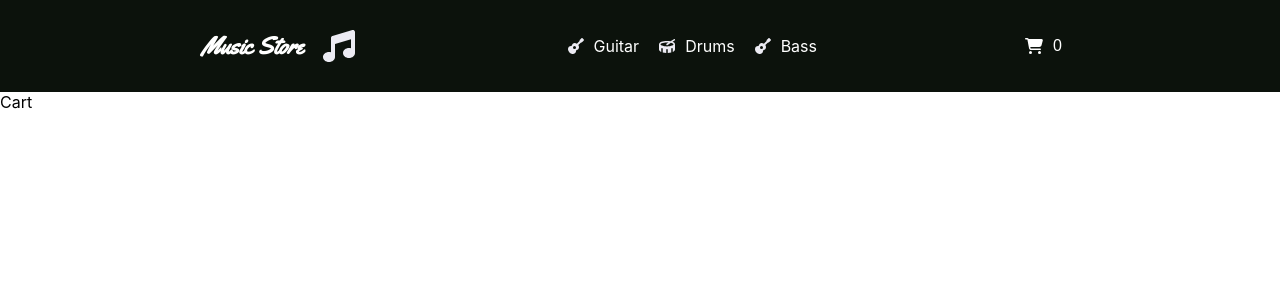
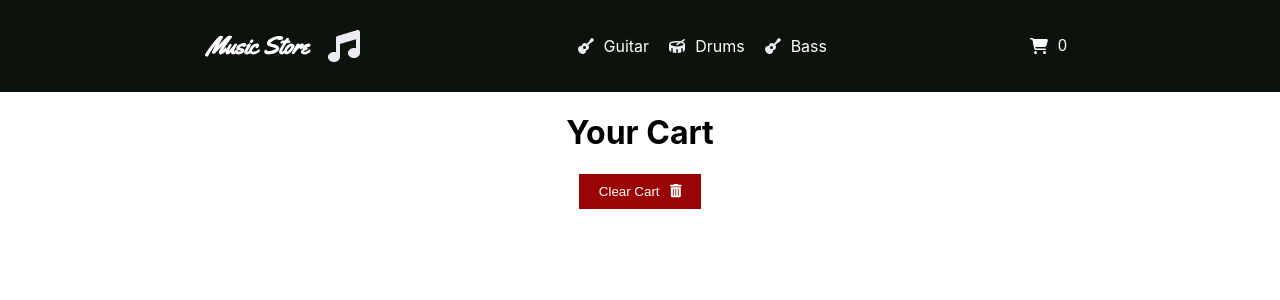
Before and after one commit to kkosacoff/music-store-kosacoff, a React (Create React App) app: page /cart in a window 1280 px wide. Shown: the top 300 px of the page. Built offline with nearby package versions, Linux system fonts and the light colour scheme; a web font is replaced by a local one.

Commit message:
CartContext

```diff
--- a/src/components/ItemCount.css
+++ b/src/components/ItemCount.css
@@ -9,10 +9,11 @@
         flex-direction: column;
 }
 
-button{
+.item-count-container button{
   background: black;
   color: white;
-  margin: 0px 10px;
+  margin-right: 10px;
+  margin-left: 10px;
   border: none;
   cursor: pointer;
 }
--- a/src/components/ItemCount.js
+++ b/src/components/ItemCount.js
@@ -13,14 +13,6 @@ const ItemCount = ({ stock, initial, onAdd }) => {
   const removeItem = () => {
     if (count > 0) {
       setCount(count - 1)
-    }
-  }
-
-  const addToCart = () => {
-    if (count <= 0) {
-      console.error('La cantidad a agregar no puede ser 0')
-    } else {
-      console.log(`Se agregaron ${count} productos a tu carrito`)
     }
   }
 
--- a/src/components/ItemDetail.css
+++ b/src/components/ItemDetail.css
@@ -14,6 +14,8 @@
 
 .img-col img{
     width: 30vw;
+    object-fit: contain;
+    height: 20vw;
 }
 
 .desc-col{
@@ -25,3 +27,7 @@
 .desc-col h1{
   font-size: 3em;
 }
+
+.add-to-cart button{
+  margin-top: 15px;
+}
--- a/src/components/ItemDetail.js
+++ b/src/components/ItemDetail.js
@@ -1,16 +1,22 @@
 import { React, useState } from 'react'
 import ItemCount from './ItemCount'
+import useCartContext from '../store/CartContext'
 import { Link } from 'react-router-dom'
 import './ItemDetail.css'
 
 const ItemDetail = ({ product }) => {
   const [isInCart, setIsInCart] = useState(false)
+  const { addToCart } = useCartContext()
+
   const onAdd = (count) => {
     if (count <= 0) {
       console.error('La cantidad a agregar no puede ser 0')
     } else {
-      console.log(`Se agregaron ${count} productos a tu carrito`)
+      addToCart(product, count)
       setIsInCart(true)
+      console.log(
+        `Se agrego ${product.title} por ${count} unidades a tu carrito`
+      )
     }
   }
 
--- a/src/components/Navbar.js
+++ b/src/components/Navbar.js
@@ -1,9 +1,12 @@
-import React from 'react'
+import { React, useEffect } from 'react'
+import { Link } from 'react-router-dom'
+
 import './Navbar.css'
 import { FontAwesomeIcon } from '@fortawesome/react-fontawesome'
 import { faMusic, faGuitar, faDrum } from '@fortawesome/free-solid-svg-icons'
+
 import CartWidget from './CartWidget'
-import { Link } from 'react-router-dom'
+import useCartContext from '../store/CartContext'
 
 const menuItems = [
   {
@@ -24,6 +27,12 @@ const menuItems = [
 ]
 
 const Navbar = () => {
+  const { cart, getCartCount, cartCount } = useCartContext()
+
+  useEffect(() => {
+    getCartCount()
+  }, [cart, getCartCount])
+
   return (
     <nav className="navbar">
       <div className="logo">
@@ -43,7 +52,7 @@ const Navbar = () => {
           )
         })}
       </div>
-      <CartWidget cartAmount={0} />
+      <CartWidget cartAmount={cartCount} />
     </nav>
   )
 }
--- /dev/null
+++ b/src/pages/Cart.css
@@ -0,0 +1,33 @@
+.cart-container{
+    display: flex;
+    justify-content: center;
+    align-items: center;
+    flex-direction: column;
+}
+
+.cart-item{
+    display: flex;
+    flex-direction: row;
+    justify-content: space-around;
+    align-items: center;
+    width: 70%;
+    height: 85%;
+    background-color: #ffffff;
+    border-radius: 10px;
+    box-shadow: 0px 20px 20px 5px #00000024;
+    margin: 10px;
+}
+
+.cart-item img{
+    width: 5vw;
+    object-fit: contain;
+    height: 5vw;
+}
+
+.clear-cart {
+  background-color: #990505;
+  color: white;
+  border: 0px;
+  padding: 10px 20px;
+  cursor: pointer;
+}
--- a/src/pages/Cart.js
+++ b/src/pages/Cart.js
@@ -1,7 +1,43 @@
 import React from 'react'
+import useCartContext from '../store/CartContext'
+import './Cart.css'
+import { FontAwesomeIcon } from '@fortawesome/react-fontawesome'
+import { faTrashCan } from '@fortawesome/free-solid-svg-icons'
 
 const Cart = () => {
-  return <div>Cart</div>
+  const { cart, removeItem, clearCart } = useCartContext()
+  return (
+    <div className="cart-container">
+      <h1>Your Cart</h1>
+      <button className="clear-cart" onClick={() => clearCart()}>
+        Clear Cart
+        <FontAwesomeIcon
+          className="trash-icon"
+          icon={faTrashCan}
+          color="#FFFFF"
+          style={{ marginLeft: '10px' }}
+        />
+      </button>
+      {cart.map((item) => {
+        return (
+          <article className="cart-item" key={item.id}>
+            <img src={item.pictureUrl} alt={item.title} />
+            <h3 className="cart-title">{item.title}</h3>
+            <h3 className="cart-price">${item.price}</h3>
+            <h3 className="cart-quantity">{item.quantity}</h3>
+            <FontAwesomeIcon
+              icon={faTrashCan}
+              color="#990505"
+              style={{ cursor: 'pointer' }}
+              onClick={() => {
+                removeItem(item.id)
+              }}
+            />
+          </article>
+        )
+      })}
+    </div>
+  )
 }
 
 export default Cart
--- /dev/null
+++ b/src/store/CartContext.js
@@ -0,0 +1,62 @@
+import { createContext } from 'react'
+import { useContext, useState } from 'react'
+
+const CartContext = createContext()
+const useCartContext = () => useContext(CartContext)
+
+export function CartContextProvider({ children }) {
+  const [cart, setCart] = useState([])
+  const [cartCount, setCartCount] = useState(0)
+
+  const addToCart = (item, quantity) => {
+    if (isInCart(item.id)) {
+      const newCart = cart.map((cartItem) => {
+        if (cartItem.id === item.id) {
+          const copyItem = { ...cartItem }
+          copyItem.quantity += quantity
+          return copyItem
+        } else return cartItem
+      })
+      setCart(newCart)
+    } else {
+      const newItem = { ...item, quantity }
+      setCart([...cart, newItem])
+    }
+    getCartCount()
+  }
+
+  const removeItem = (id) => {
+    setCart([...cart].filter((item) => item.id !== id))
+  }
+
+  const clearCart = () => {
+    setCart([])
+  }
+
+  const isInCart = (id) => {
+    return cart.some((item) => item.id === id)
+  }
+
+  const getCartCount = () => {
+    let totalQuantity = 0
+    cart.forEach((item) => (totalQuantity += item.quantity))
+    setCartCount(totalQuantity)
+  }
+
+  return (
+    <CartContext.Provider
+      value={{
+        cart,
+        addToCart,
+        removeItem,
+        clearCart,
+        cartCount,
+        getCartCount,
+      }}
+    >
+      {children}
+    </CartContext.Provider>
+  )
+}
+
+export default useCartContext
```
Also changed, not shown: src/App.js (+8 -2 lines).
